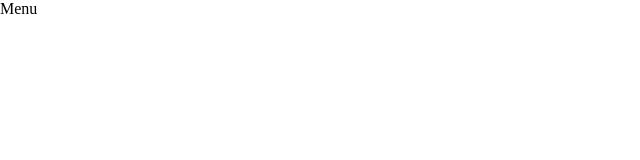
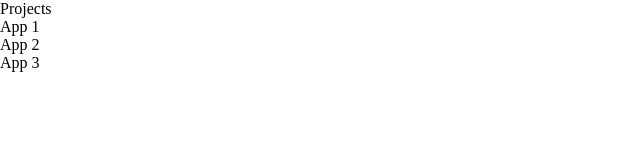
Before and after one commit to codeandjoy/DevPadPortfolio, a Vue app: page / in a window 1280 px wide. Shown: the top 160 px of the page, without its empty margins (0-640 px from the left). Built offline with nearby package versions, Linux system fonts and the light colour scheme.

Commit message:
Store setup

```diff
--- a/package.json
+++ b/package.json
@@ -8,8 +8,10 @@
     "lint": "vue-cli-service lint"
   },
   "dependencies": {
+    "axios": "^0.24.0",
     "core-js": "^3.6.5",
-    "vue": "^3.0.0"
+    "vue": "^3.0.0",
+    "vuex": "^4.0.2"
   },
   "devDependencies": {
     "@vue/cli-plugin-babel": "~4.5.0",
--- a/src/components/Menu.vue
+++ b/src/components/Menu.vue
@@ -1,11 +1,22 @@
 <template>
     <div>
-        Menu
+        Projects
+
+        <div class="projects">
+            <div v-for="project in allProjects" :key="project.id" class="project">
+                {{project.name}}
+            </div>
+        </div>
     </div>
 </template>
 
 <script>
+    import { mapGetters } from 'vuex';
 
+    export default{
+        name: 'Menu',
+        computed: mapGetters(['allProjects'])
+    }
 </script>
 
 <style lang="scss">
--- /dev/null
+++ b/src/store/index.js
@@ -0,0 +1,9 @@
+import { createStore } from 'vuex'
+
+import projects from './modules/projects'
+
+export default createStore({
+    modules:{
+        projects
+    }
+});
--- /dev/null
+++ b/src/store/modules/projects.js
@@ -0,0 +1,53 @@
+// import axios from "axios";
+
+const state = {
+    projects: [
+        {
+            "id": 1,
+            "name": "App 1",
+            "priority": 0,
+            "Notes": [
+            ],
+            "ToExecute": [
+            ],
+
+        },
+
+        {
+            "id": 2,
+            "name": "App 2",
+            "priority": 1,
+            "Notes": [
+            ],
+            "ToExecute": [
+            ],
+
+        },
+
+        {
+            "id": 3,
+            "name": "App 3",
+            "priority": 2,
+            "Notes": [
+            ],
+            "ToExecute": [
+            ],
+
+        }
+    ]
+};
+
+const getters = {
+    allProjects: state => state.projects
+};
+
+const actions = {};
+
+const mutations = {};
+
+export default{
+    state,
+    getters,
+    actions,
+    mutations
+};
```
Also changed, not shown: src/main.js (+4 -3 lines), 1 other file (tests, documents, lock files or other folders).
